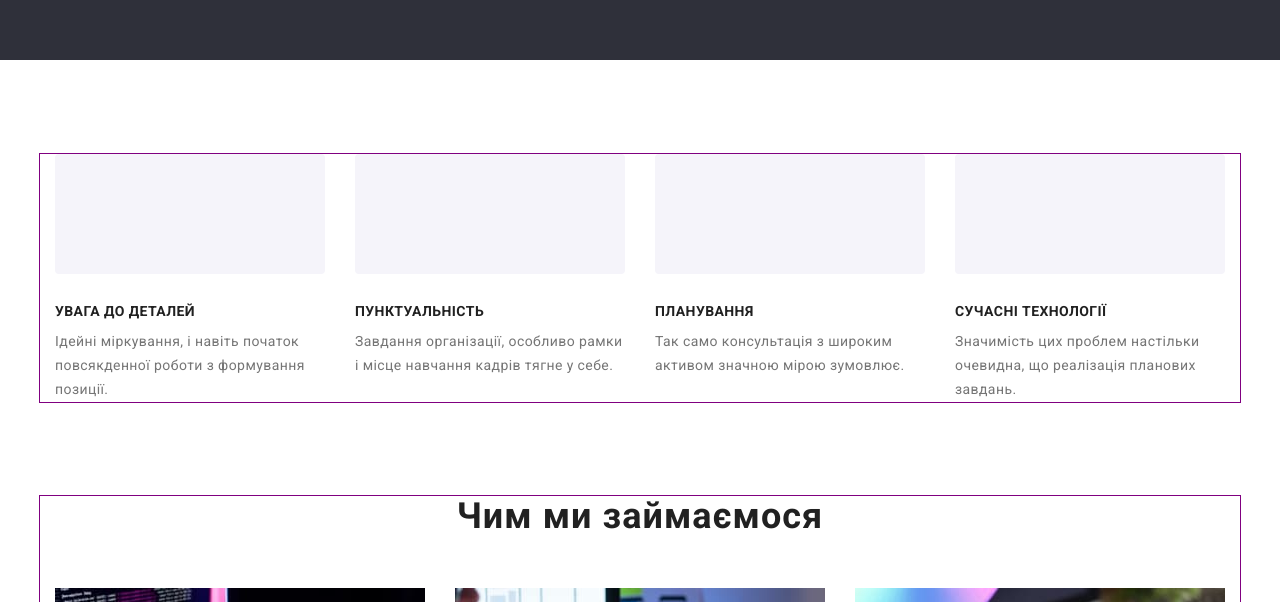
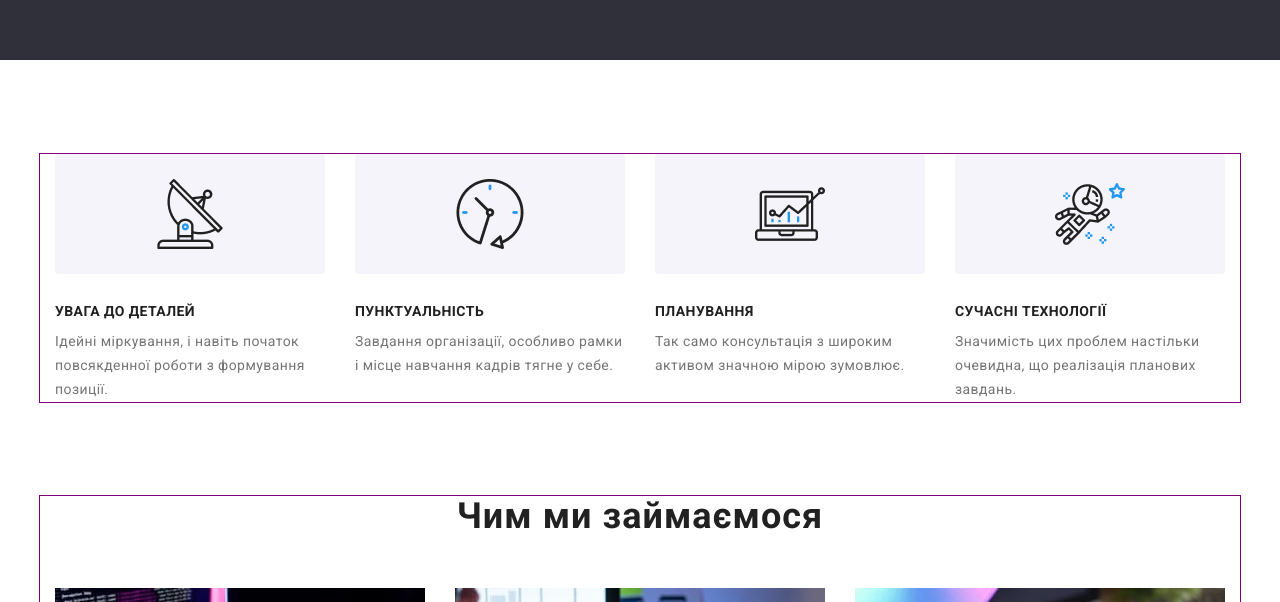
Before and after one commit to Viktoria-Majorenko/Web-Studio, a plain HTML site: page index.html in a window 1280 px wide. Shown: the part 708-1310 px from the top of the page. Drawn offline with nearby package versions, Linux system fonts and the light colour scheme.

Commit message:
Web-Studio

```diff
--- a/css/main.css
+++ b/css/main.css
@@ -265,11 +265,23 @@ letter-spacing: 0.42px;
     display: block;
     width: 270px;
     height: 120px;
-    flex-shrink: 0;
     border-radius: 4px;
     background-color:var(--team-beground) ;
     margin-bottom: 30px;
+    background-image: url(../photo/antena.png);
+    background-repeat: no-repeat;
+    background-position: center;
+}
+.advantages-item:nth-child(2)::before{
+    background-image: url(../photo/ckolock.png);
+}
 
+.advantages-item:nth-child(3)::before{
+    background-image: url(../photo/diagram.png);
+}
+
+.advantages-item:nth-child(4)::before{
+    background-image: url(../photo/kosmos.png);
 }
 
 
```
Also changed, not shown: photo/antena.png (added), photo/ckolock.png (added), photo/diagram.png (added), photo/kosmos.png (added).
